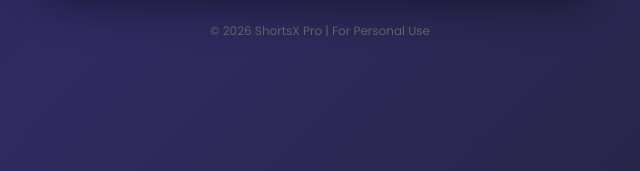
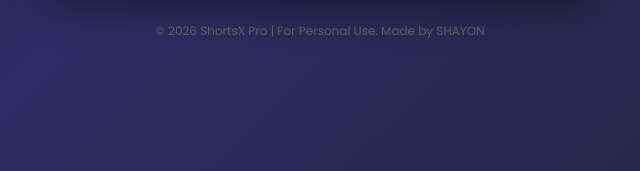
Before and after one commit to ytdownloaderss/Y.S.D, a plain HTML site: page index.html in a window 1280 px wide. Shown: the part 626-797 px from the top of the page, 320-960 px from the left. Drawn offline with Linux system fonts and the light colour scheme.

Commit message:
Update index.html

```diff
--- a/index.html
+++ b/index.html
@@ -75,7 +75,7 @@ body{background:linear-gradient(135deg,var(--bg1),var(--bg2),var(--bg3));min-hei
       <div class="feature"><i class="fa-solid fa-infinity"></i><br>Unlimited</div>
     </div>
   </div>
-  <p class="footer">© 2026 ShortsX Pro | For Personal Use</p>
+  <p class="footer">© 2026 ShortsX Pro | For Personal Use. Made by SHAYON </p>
 </div>
 
 <script>
```
